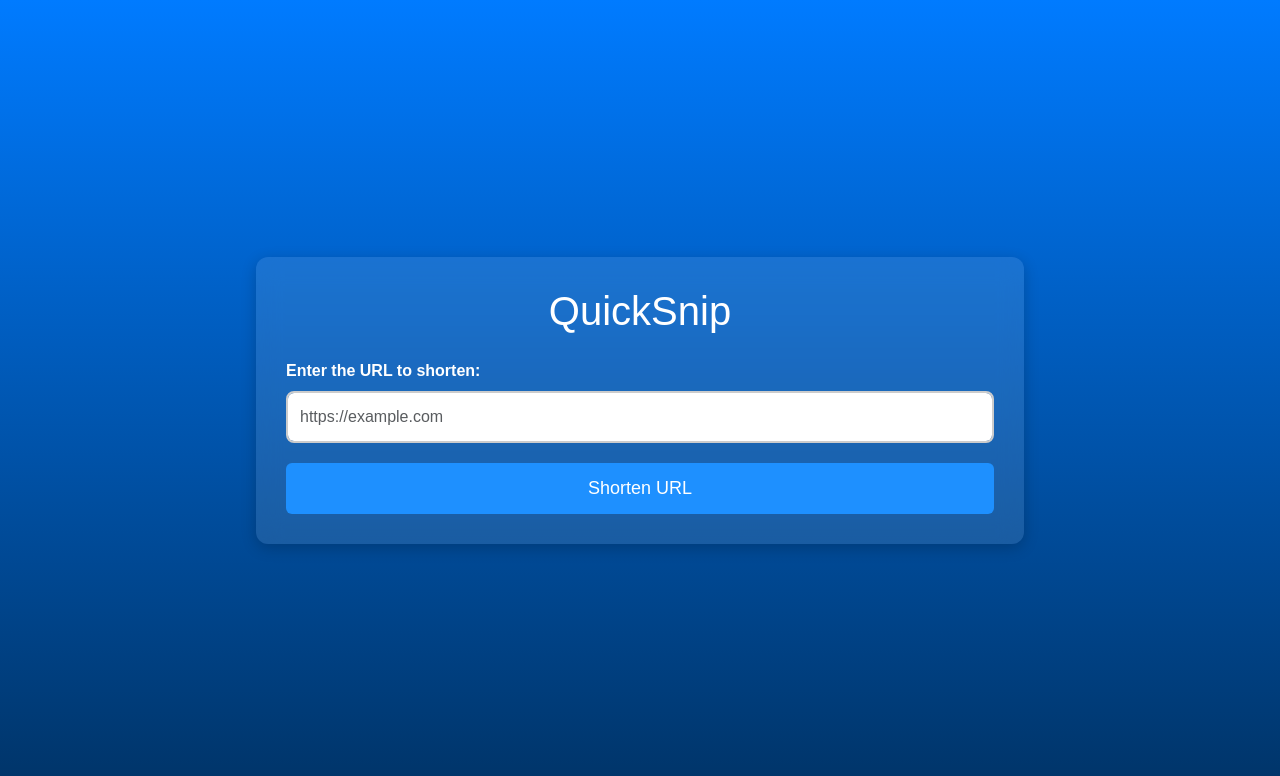
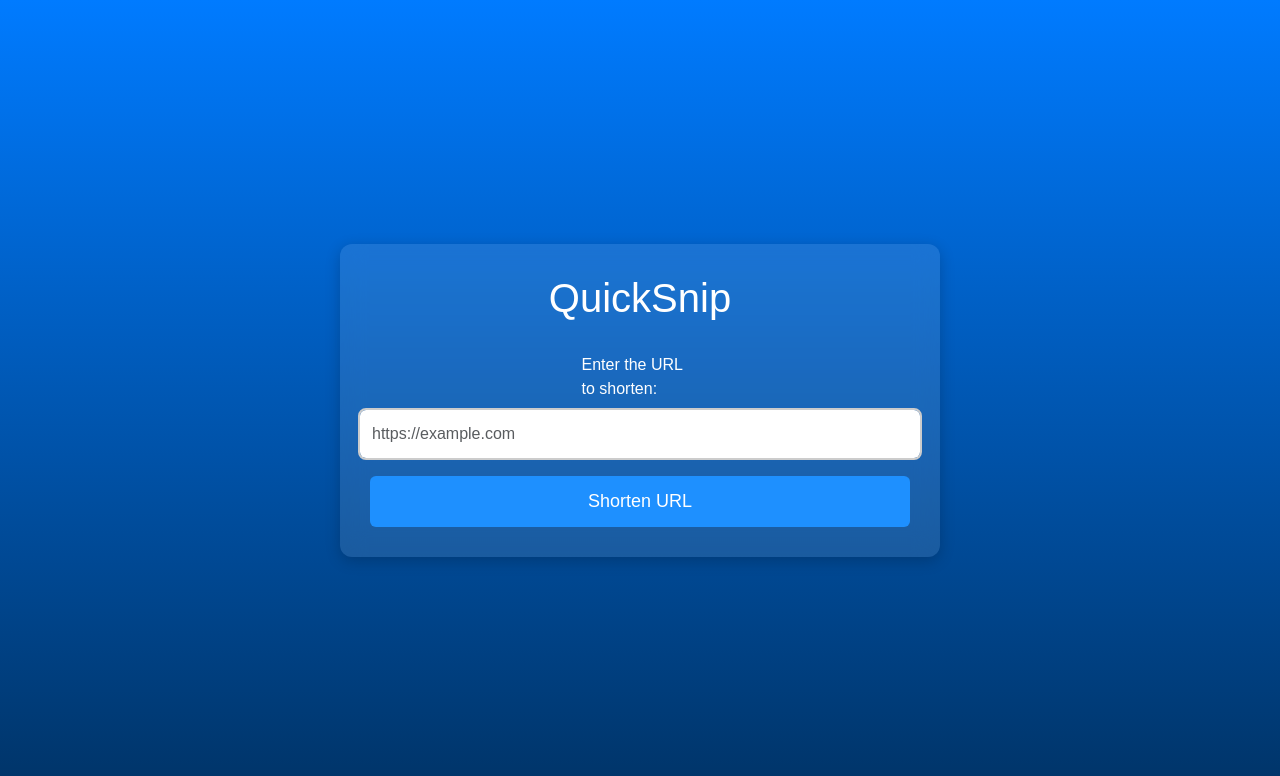
Before and after one commit to CloudSteph/URL-Shortener-Project, a Flask app: page / in a window 1280 px wide. Shown: the top 776 px of the page. Run offline with Flask 3, Linux system fonts and the light colour scheme; some libraries are stand-ins or nearby versions.

Commit message:
Updated input ui

```diff
--- a/templates/index.html
+++ b/templates/index.html
@@ -21,8 +21,8 @@
         }
 
         .container {
-            width: 60%;
-            max-width: 800px;
+            width: 100%;
+            max-width: 600px;
             background: rgba(255, 255, 255, 0.1); /* Semi-transparent white */
             padding: 30px;
             border-radius: 12px;
@@ -31,20 +31,9 @@
             backdrop-filter: blur(12px); /* Glassmorphism effect*/
         }
 
-        .form-group {
-            margin-bottom: 20px;
-            text-align: left;
-        }
-
-        .form-label {
-            display: block;
-            margin-bottom: 8px;
-            font-weight: bold;
-        }
-
         .form-control {
-            width: 500px
-            max-width: 100%;
+<!--            width: 500px-->
+<!--            max-width: 100%;-->
             margin: 0 auto;
             padding: 12px;
             font-size: 16px;
@@ -84,8 +73,8 @@
     <div class="container">
         <h1 class="mb-4">QuickSnip</h1>
         <form method="POST">
-            <div class="form-group">
-                <label for="long_url" class="form-label">Enter the URL to shorten:</label>
+            <div class="row mb-3 justify-content-center">
+                <label for="long_url" class="col-sm-3 col-form-label text-start">Enter the URL to shorten:</label>
                 <input type="url" id="long_url" name="long_url" class="form-control" placeholder="https://example.com" required>
             </div>
 
```
